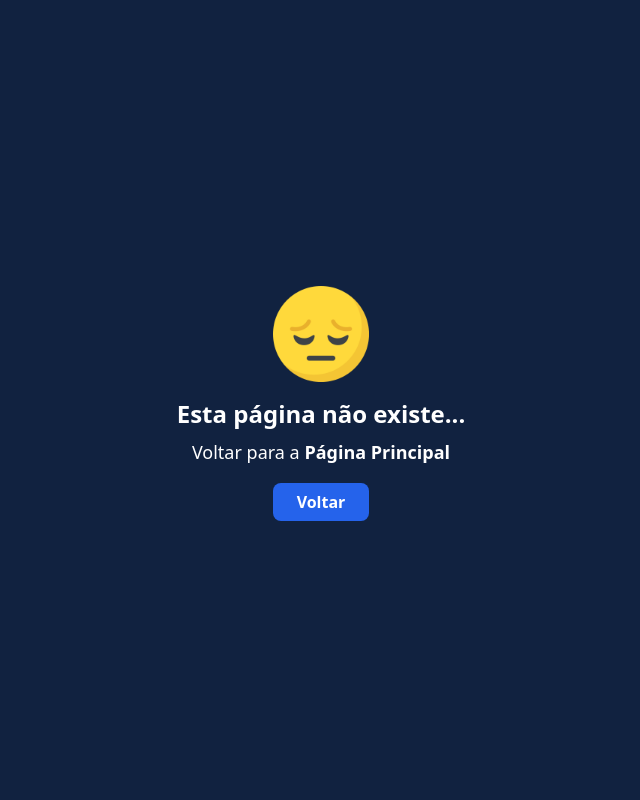
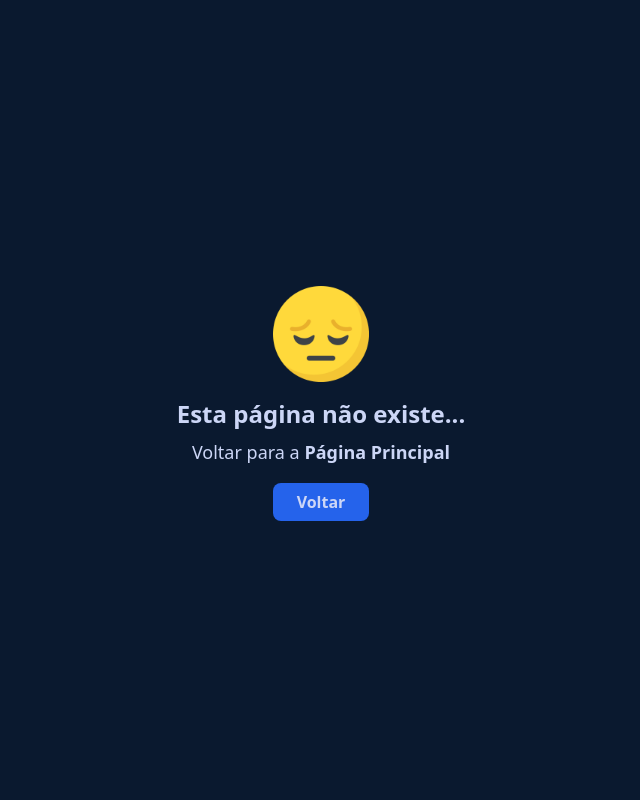
Before and after one commit to RafaelZelak/CadenciaDeDadosSetup, a Flask app: template templates/404.html in a window 1280 px wide. Shown: the whole page, without its empty margins (319-959 px from the left). Run offline with Flask 3, Linux system fonts and the light colour scheme; the template is opened without the code that fills it, so the values that code supplies are empty; parts of the project's set-up code (start-up, migrations or seed data) failed here and were passed over; some libraries are stand-ins or nearby versions.

Commit message:
Design Fix

```diff
--- a/templates/404.html
+++ b/templates/404.html
@@ -8,19 +8,20 @@
     <script src="https://cdn.tailwindcss.com"></script>
     <style>
         body {
-            background-color: #112240;
+            background-color: #0A192F;
+            color: #ccd6f6;
         }
     </style>
 </head>
 
-<body class="flex items-center justify-center min-h-screen text-white">
+<body class="flex items-center justify-center min-h-screen">
     <div class="text-center">
         <img src="../static/img/triste.png" alt="Emoji triste" class="mx-auto w-24 h-24 mb-4">
 
         <p class="text-2xl font-semibold mb-2">Esta página não existe...</p>
         <p class="text-lg mb-6">Voltar para a <strong>Página Principal</strong></p>
 
-        <a href="/" class="px-6 py-2 bg-blue-600 hover:bg-blue-700 rounded-lg text-white font-semibold transition">
+        <a href="/" class="px-6 py-2 bg-blue-600 hover:bg-blue-700 rounded-lg font-semibold transition">
             Voltar
         </a>
     </div>
```
